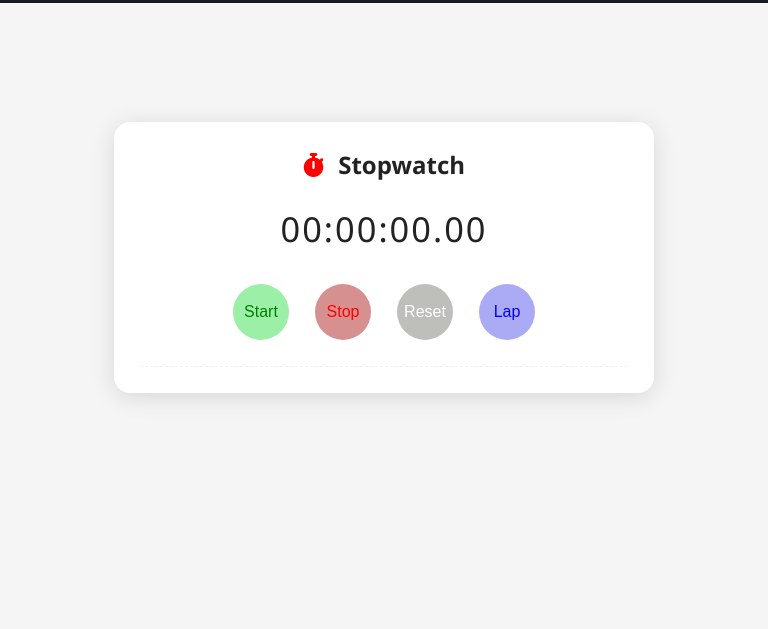
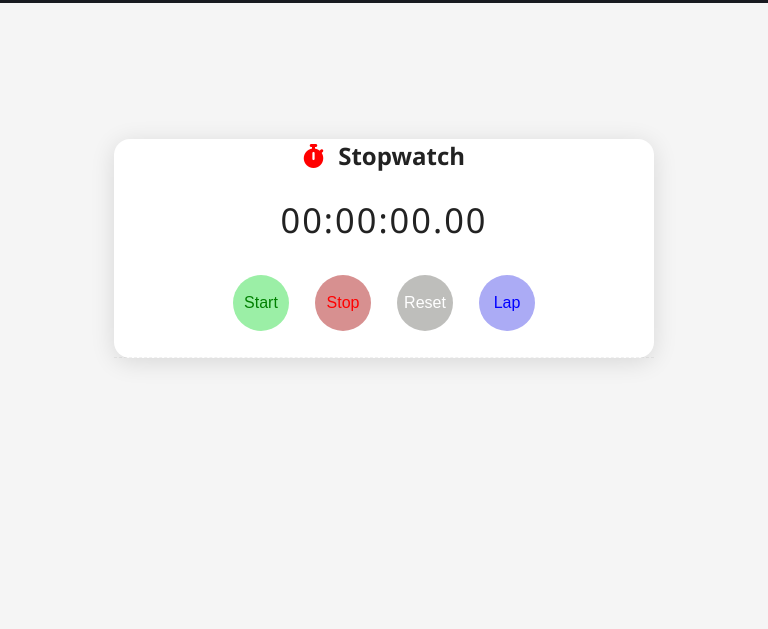
Before and after one commit to Imran-247/Stopwatch, a plain HTML site: page index.html in a window 768 px wide. Shown: the part 102-731 px from the top of the page. Drawn offline with Linux system fonts and the light colour scheme.

Commit message:
style.css

```diff
--- a/style.css
+++ b/style.css
@@ -91,7 +91,6 @@ body {
 	max-width: 420px;
 	width: 100%;
 	margin: auto; /* this will center it between header (top-flex) and footer when body is flex column */
-	padding: 32px;
 	background: #fff;
 	border-radius: 16px;
 	box-shadow: 0 4px 24px rgba(0,0,0,0.12);
@@ -305,7 +304,6 @@ footer{
 @media (min-width: 481px) and (max-width: 768px) {
 	.container{
 		max-width: 540px;
-		padding: 26px;
 	}
 
 	#stopwatch{ font-size: 2.15rem; }
@@ -319,7 +317,6 @@ footer{
 @media (min-width: 769px) and (max-width: 1024px) {
 	.container{
 		max-width: 640px;
-		padding: 30px;
 	}
 
 	#stopwatch{ font-size: 2.25rem; }
```
